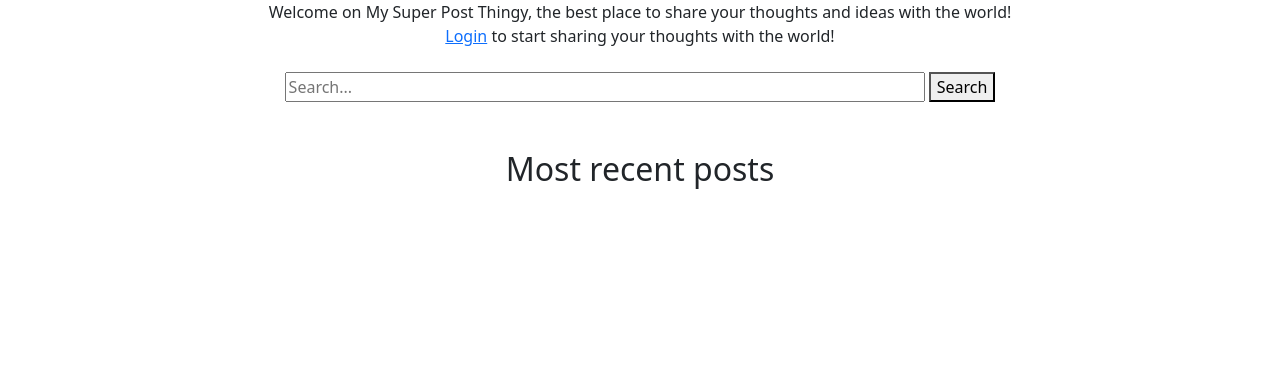
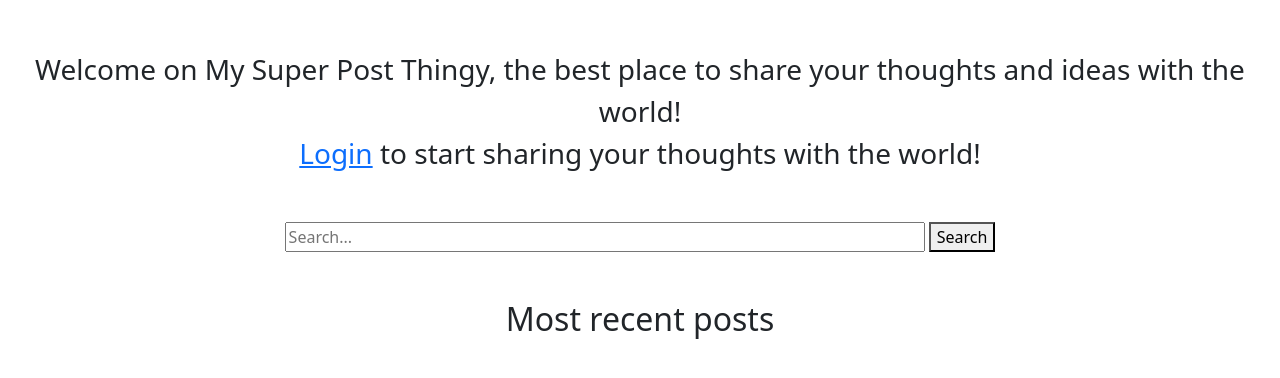
Before and after one commit to Rignchen/Php-blog, a PHP site: template templates/home.twig in a window 1280 px wide. Shown: the part 66-444 px from the top of the page. Run offline with PHP 8.4, Linux system fonts and the light colour scheme; the template is opened without the code that fills it, so the values that code supplies are empty; some libraries are stand-ins or nearby versions.

Commit message:
refactor: move home page content in another file

```diff
--- a/templates/components/pageType/home/.twig
+++ b/templates/components/pageType/home/.twig
@@ -1,13 +1,5 @@
-<div class="text-center">
-    Welcome on My Super Post Thingy, the best place to share your thoughts and ideas with the world!<br>
-    {% if user %}
-        <a href="/new">Create a new post</a>
-    {% else %}
-        <a href="/login">Login</a>
-    {% endif %}
-    to start sharing your thoughts with the world!
-    <br><br>
+<div class="text-center mt-5">
+    {% include 'components/pageType/home/content.twig' %}
     {% include 'components/pageType/search/search_bar.twig' %}
-
     {% include 'components/pageType/home/post_list.twig' %}
 </div>
--- /dev/null
+++ b/templates/components/pageType/home/content.twig
@@ -0,0 +1,9 @@
+<div class="mb-5 fs-3">
+    Welcome on My Super Post Thingy, the best place to share your thoughts and ideas with the world!<br>
+    {% if user %}
+        <a href="/new">Create a new post</a>
+    {% else %}
+        <a href="/login">Login</a>
+    {% endif %}
+    to start sharing your thoughts with the world!
+</div>
```
